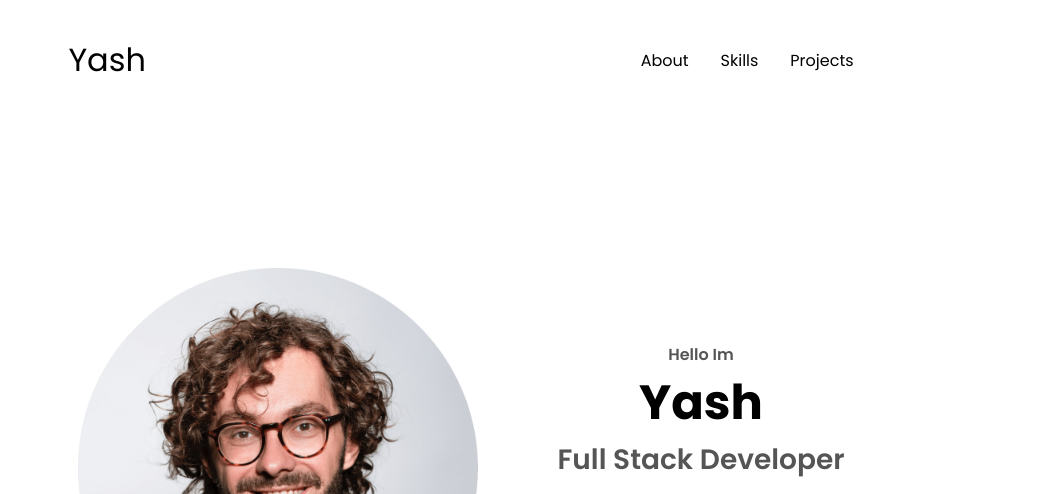
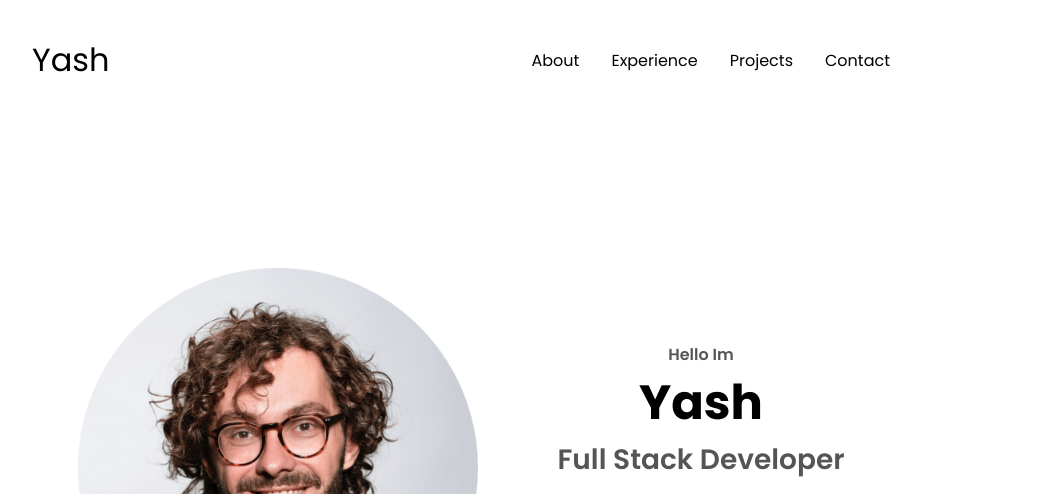
Before and after one commit to yash-writes-code/Portfolio, a plain HTML site: page index.html in a window 1280 px wide. Shown: the top 494 px of the page, without its empty margins (179-1226 px from the left). Drawn offline with Linux system fonts and the light colour scheme.

Commit message:
fixed arrows

```diff
--- a/index.html
+++ b/index.html
@@ -16,8 +16,9 @@
         <div>
             <ul class="nav-links">
                 <li><a href="#about">About</a></li>
-                <li><a href="#skills">Skills</a></li>
+                <li><a href="#experience">Experience</a></li>
                 <li><a href="#projects">Projects</a></li>
+                <li><a href="#contact">Contact</a></li>
             </ul>
         </div>
     </nav>
@@ -36,8 +37,9 @@
             <div class="menu-links">
 
                     <li><a href="#about" onclick="toggle()">About</a></li>
-                    <li><a href="#skills" onclick="toggle()">Skills</a></li>
+                    <li><a href="#skills" onclick="toggle()">Experience</a></li>
                     <li><a href="#projects" onclick="toggle()">Projects</a></li>
+                    <li><a href="#contact" onclick="toggle()">Contact</a></li>
 
             </div>
         </div>
@@ -66,7 +68,7 @@
 
             </div>
         </div>
-        <img src="imgs/arrow.png" alt="" class="icon arrow" onclick="location.href='#experience'">
+        <img src="imgs/arrow.png" alt="" class="icon arrow" onclick="location.href='#about'">
     </section>
 
     <section id="about">
@@ -245,6 +247,7 @@
                     <li><a href="#about" onclick="toggle()">About</a></li>
                     <li><a href="#skills" onclick="toggle()">Skills</a></li>
                     <li><a href="#projects" onclick="toggle()">Projects</a></li>
+                    <li><a href="#projects" onclick="toggle()">Contact</a></li>
                </ul>
             </div>
         </nav>
```
